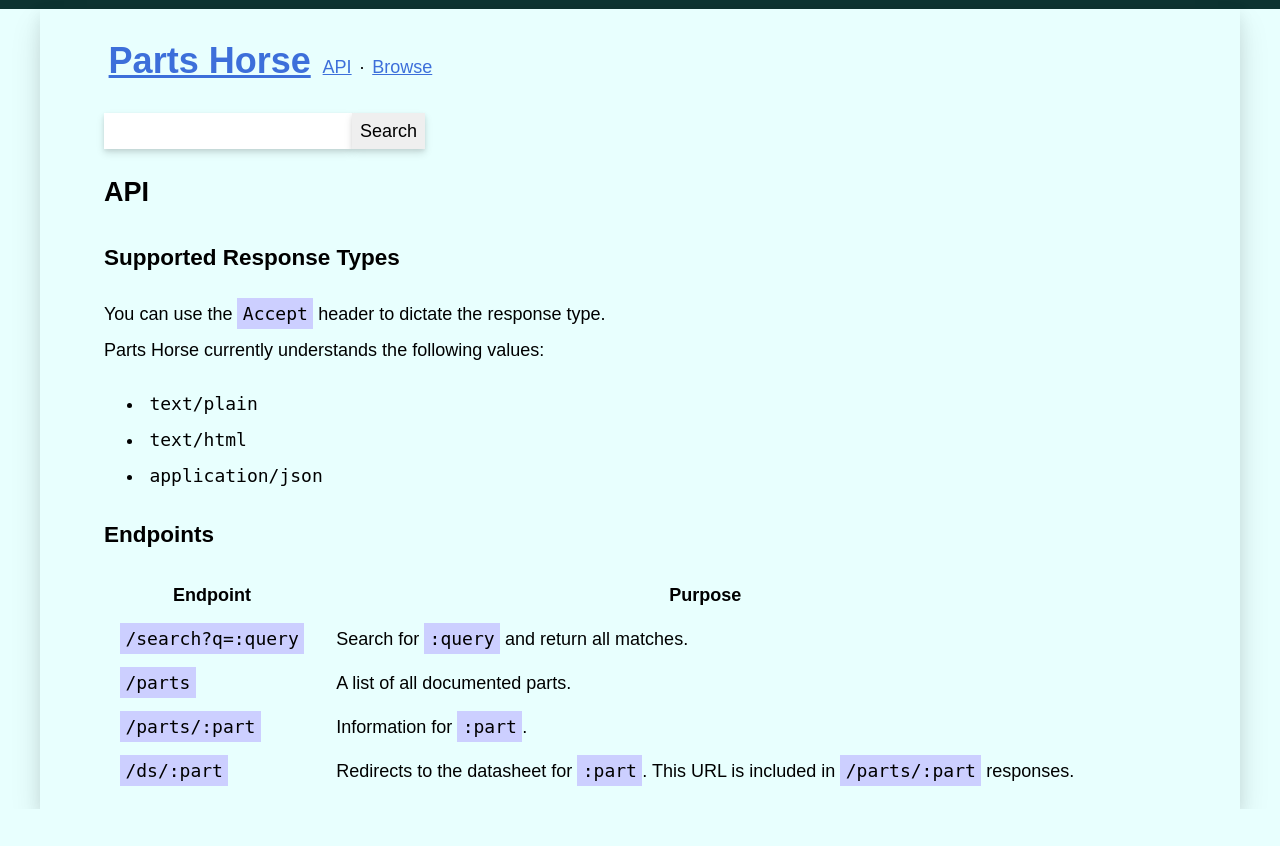
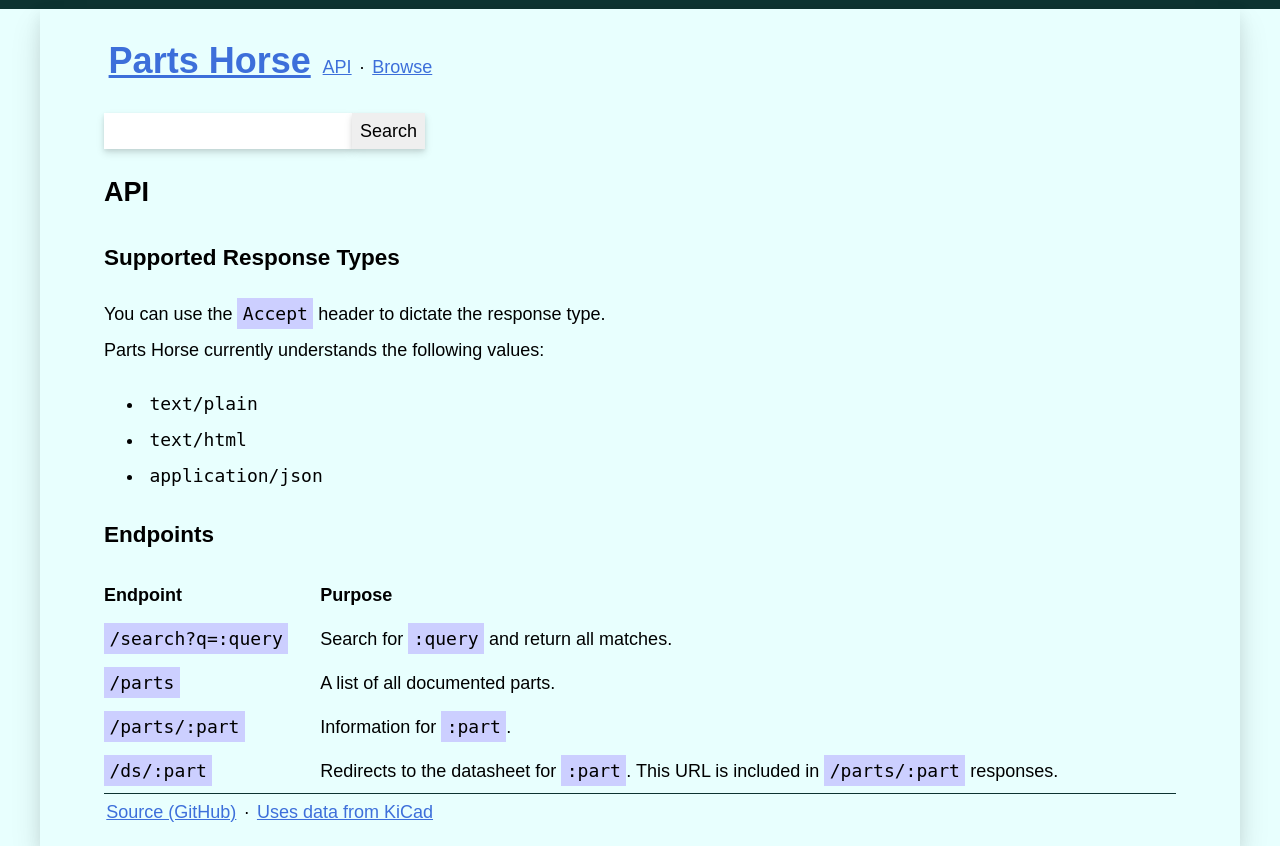
Before and after one commit to duckinator/parts.horse, a Python web app: template templates/api.html in a window 1280 px wide. Before the commit the page ends 809 px from the top, so only its background shows below. Run offline with Jinja, Linux system fonts and the light colour scheme; the template is opened without the code that fills it, so the values that code supplies are empty.

Commit message:
miscellaneous CSS/HTML tweaks.

```diff
--- a/public/css/application.css
+++ b/public/css/application.css
@@ -26,6 +26,10 @@ main {
   max-width: 1200px;
   box-shadow: var(--shadow-large);
 }
+footer {
+  width: 100%;
+  border-top: 1px solid var(--color-border);
+}
 
 p { margin: 0; }
 pre { line-height: 1em; }
@@ -40,6 +44,8 @@ a:hover, a:focus {
   color: white;
   background: var(--color-anchor);
 }
+
+.text-small { font-size: 0.9em; }
 
 .clearfix {
   content: "";
@@ -110,7 +116,10 @@ table { border-collapse: collapse; }
 tr, th, td { border: none; }
 
 th { font-weight: bold; }
-th, td { padding: 0; }
+th, td {
+  text-align: left;
+  padding: 0;
+}
 
 .pin-details { width: 100%; }
 .pin-details div {
@@ -125,7 +134,6 @@ th, td { padding: 0; }
 
 .pin-details h3 {
   margin: 0;
-  padding-left: 1rem;
 }
 
 @media(max-width: 45ch) {
@@ -140,9 +148,11 @@ th, td { padding: 0; }
     padding: 1rem 4rem;
   }
 
-  .part-info { width: 80%; }
+  .part-info { width: 100%; }
   .part-info .summary { float: left; }
   .part-info .pin-diagram { float: right; }
+
+  .pin-details .left { border-width: 1px var(--color-border); }
 
   th, td {
     padding-top: 0.25rem;
@@ -150,4 +160,11 @@ th, td { padding: 0; }
     padding-left: 1rem;
     padding-right: 1rem;
   }
+  th:first-child,
+  td:first-child {
+    padding-left: 0;
+  }
+  th:last-child, td:last-child {
+    padding-right: 0;
+  }
 }
--- a/templates/base.html
+++ b/templates/base.html
@@ -8,17 +8,22 @@
     <link rel="stylesheet" href="/css/application.css">
   </head>
   <body>
-    <main class="mx-auto px-16 py-4 leading-loose shadow-lg">
+    <main>
       <header>
         <h1><a href="/">Parts Horse</a></h1>
         <a href="/api">API</a>&nbsp;&middot;&nbsp;<a href="/parts">Browse</a>
-        <form class="search py-4" action="/search" method="get">
-          <input class="leading-loose bg-white" type="text" id="q" name="q" value="{{ page.query }}"><!--
-          --><input class="leading-loose" type="submit" value="Search">
+        <form class="search" action="/search" method="get">
+          <input type="text" id="q" name="q" value="{{ page.query }}"><!--
+          --><input type="submit" value="Search">
         </form>
       </header>
 
 {% block content %}{% endblock %}
+
+      <footer>
+        <p><a href="https://github.com/duckinator/parts.horse">Source (GitHub)</a> &middot; <!--
+        --><a href="https://github.com/KiCad/kicad-symbols">Uses data from KiCad</a></p>
+      </footer>
     </main>
   </body>
 </html>
```
Also changed, not shown: templates/directoryentry.html (+12 -14 lines).
